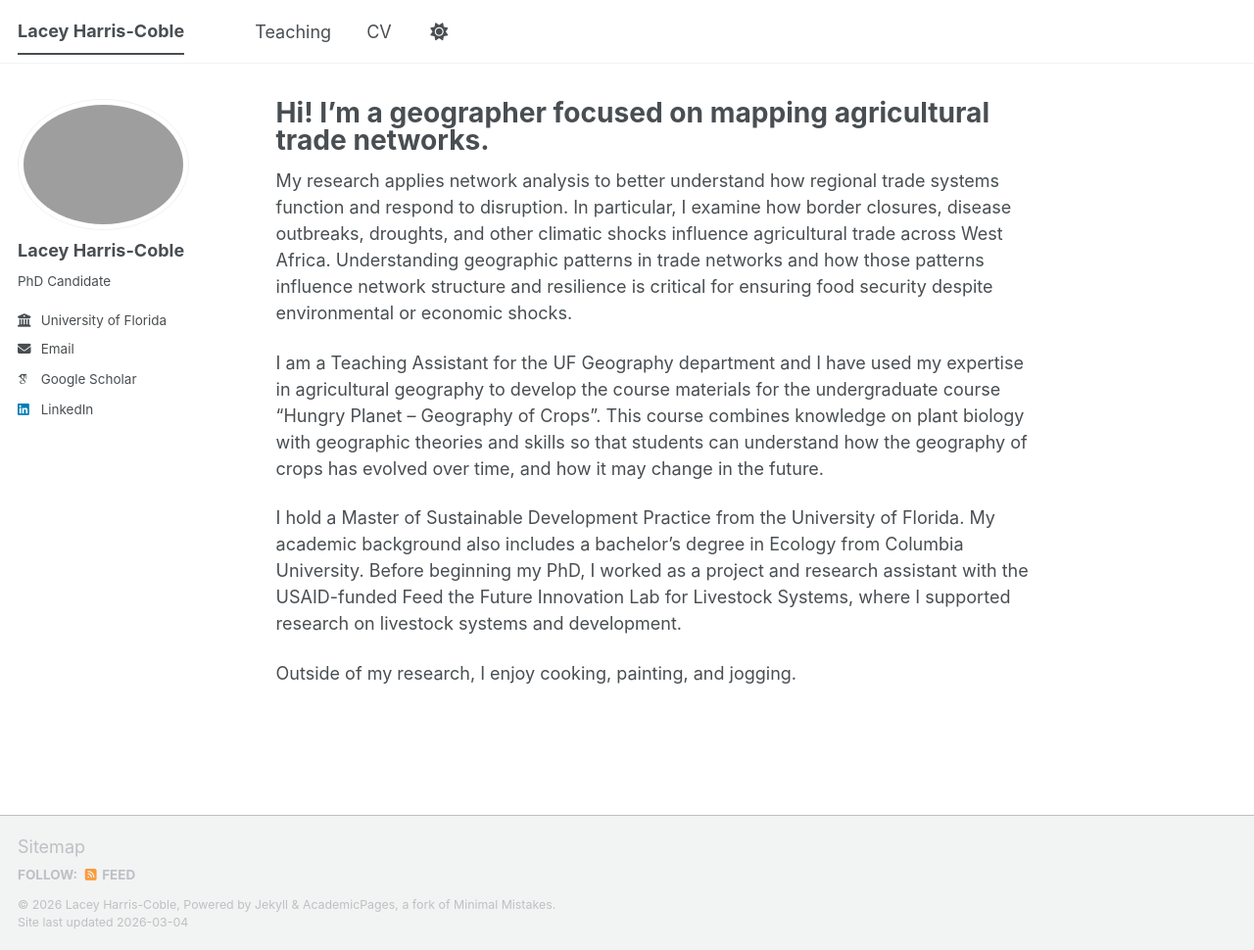
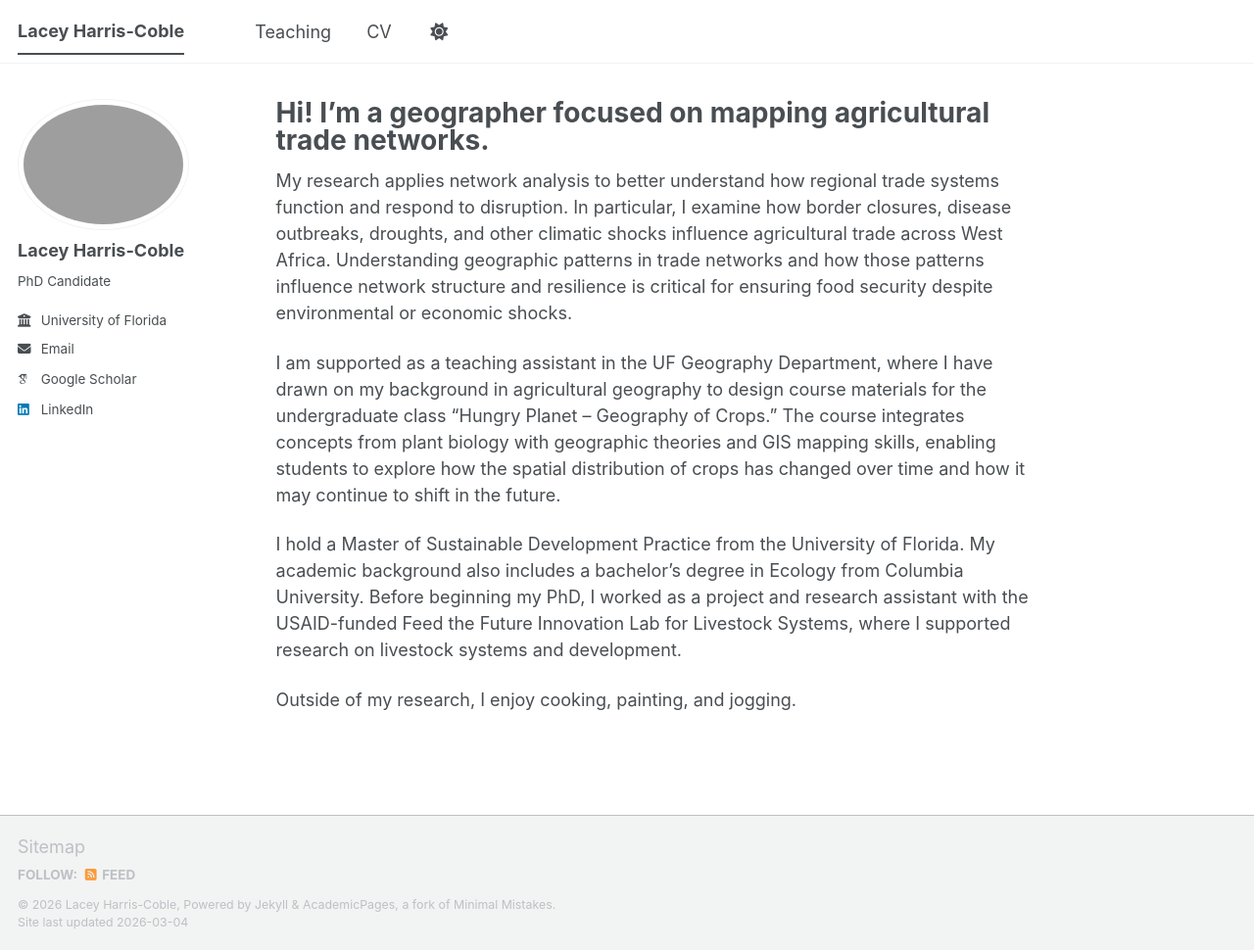
Before and after one commit to lharriscoble/lharriscoble.github.io, a Jekyll site: the page built from _pages/about.md, in a window 1280 px wide and 970 px high. Shown: the whole window at 98% size. Built offline with Jekyll 4.4.1, drawn with Linux system fonts in a browser that asks for light colours; some web fonts are replaced; a script bundle is joined from its source files by our own code; library files that are not in the unit come from our copies.

Commit message:
Update about.md

```diff
--- a/_pages/about.md
+++ b/_pages/about.md
@@ -9,7 +9,7 @@ redirect_from:
 
 My research applies network analysis to better understand how regional trade systems function and respond to disruption. In particular, I examine how border closures, disease outbreaks, droughts, and other climatic shocks influence agricultural trade across West Africa. Understanding geographic patterns in trade networks and how those patterns influence network structure and resilience is critical for ensuring food security despite environmental or economic shocks.
 
-I am a Teaching Assistant for the UF Geography department and I have used my expertise in agricultural geography to develop the course materials for the undergraduate course “Hungry Planet – Geography of Crops”. This course combines knowledge on plant biology with geographic theories and skills so that students can understand how the geography of crops has evolved over time, and how it may change in the future.
+I am supported as a teaching assistant in the UF Geography Department, where I have drawn on my background in agricultural geography to design course materials for the undergraduate class “Hungry Planet – Geography of Crops.” The course integrates concepts from plant biology with geographic theories and GIS mapping skills, enabling students to explore how the spatial distribution of crops has changed over time and how it may continue to shift in the future.
 
 I hold a Master of Sustainable Development Practice from the University of Florida. My academic background also includes a bachelor’s degree in Ecology from Columbia University. Before beginning my PhD, I worked as a project and research assistant with the USAID-funded Feed the Future Innovation Lab for Livestock Systems, where I supported research on livestock systems and development.
 
```
